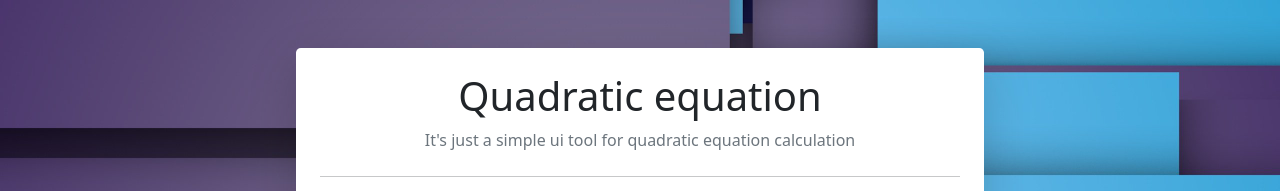
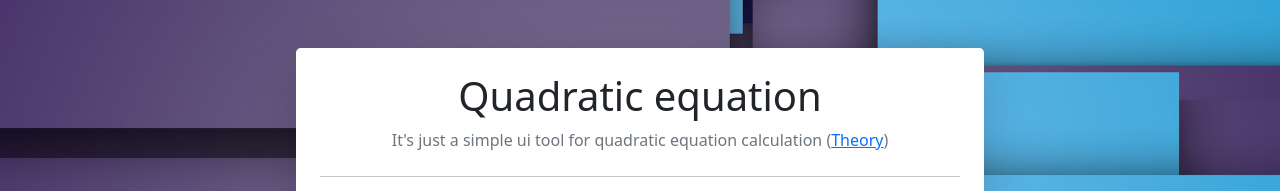
Before and after one commit to AndersDeath/quadratic-equation, a website: page index.html in a window 1280 px wide. Shown: the top 191 px of the page. Drawn offline with nearby package versions, Linux system fonts and the light colour scheme.

Commit message:
minor fix

```diff
--- a/index.html
+++ b/index.html
@@ -27,7 +27,7 @@
           <div class="card-body p-4">
             <div class="text-center">
               <div class="h1 fw-light">Quadratic equation </div>
-              <p class="mb-4 text-muted">It's just a simple ui tool for quadratic equation calculation</p>
+              <p class="mb-4 text-muted">It's just a simple ui tool for quadratic equation calculation (<a href="https://en.wikipedia.org/wiki/Quadratic_equation" target="_blank">Theory</a>)</p>
               <p class="mb-4 text-muted">
                 <span id="numberAResult"></span>
                 <span id="numberBResult"></span>
```
